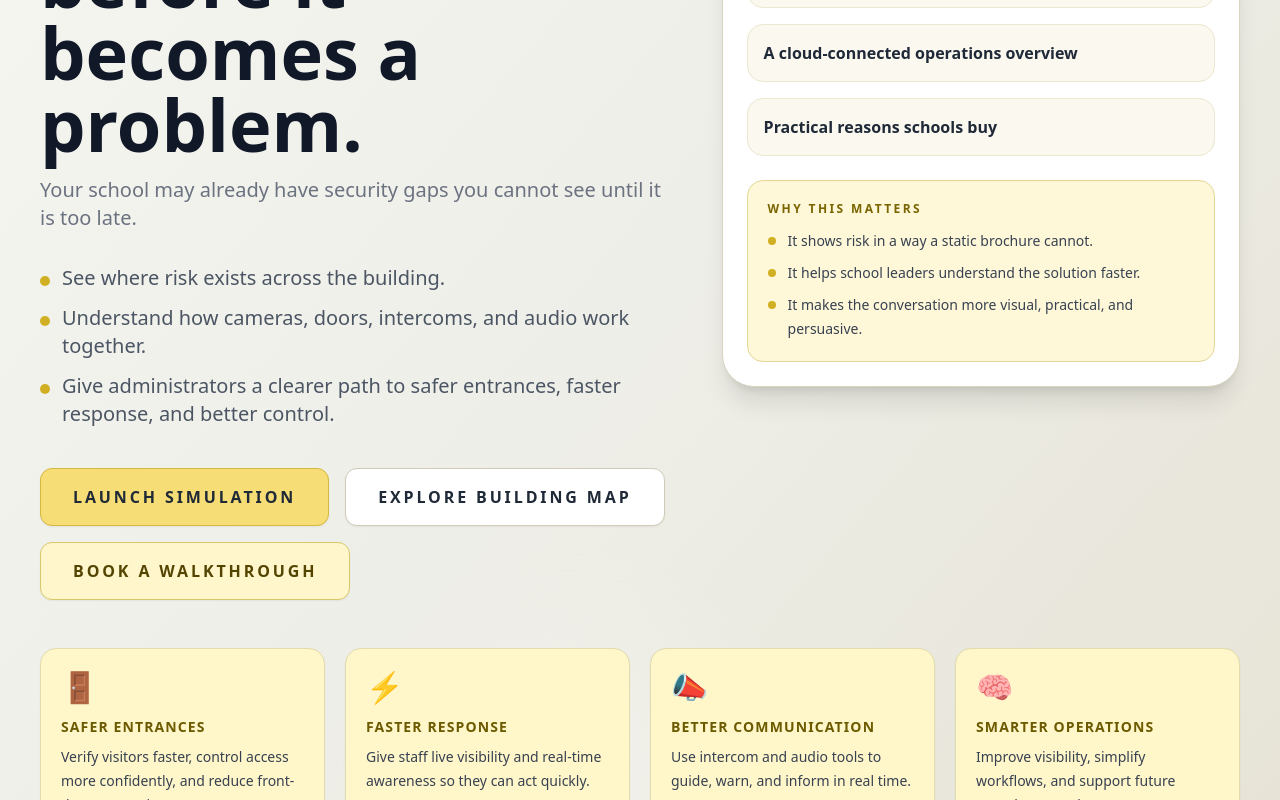
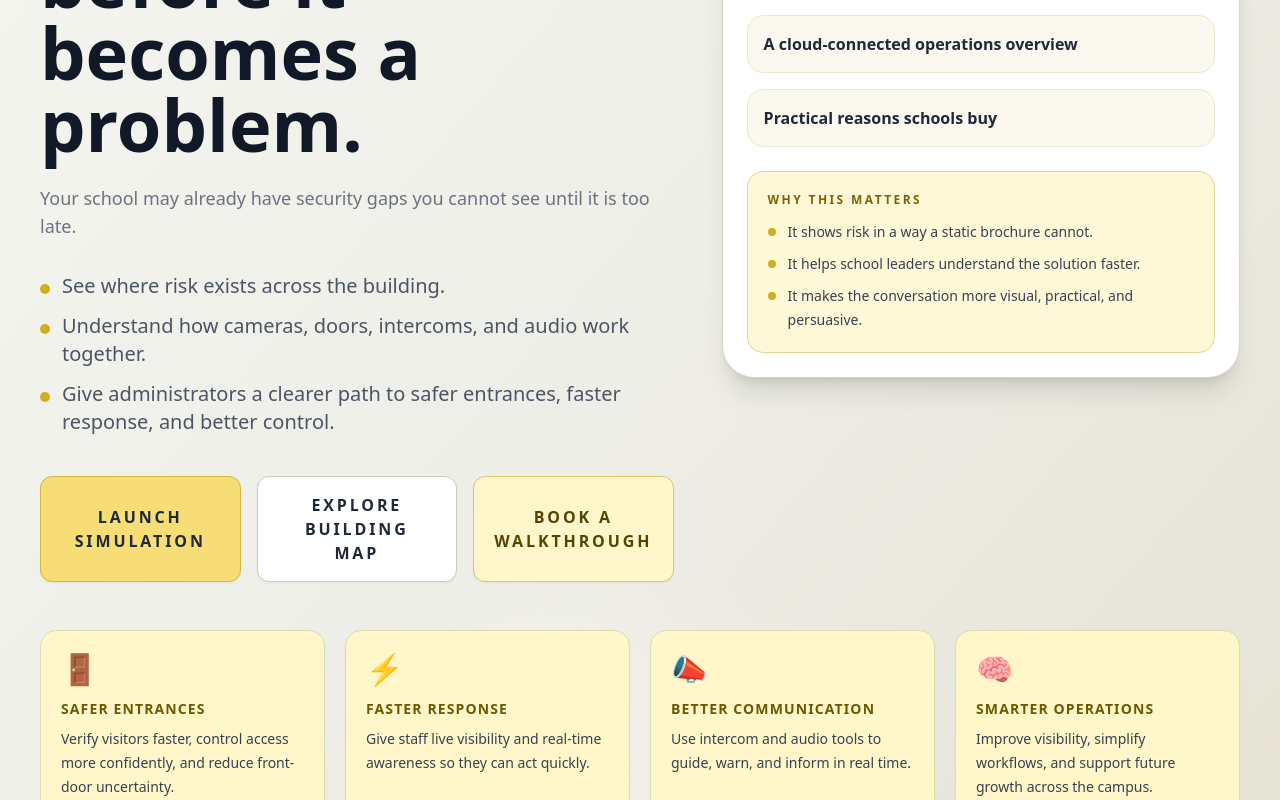
Before and after one commit to ctraverAdmin/school-security-demo, a React (Vite) app: page / in a window 1280 px wide. Shown: the part 570-1370 px from the top of the page. Built offline with nearby package versions, Linux system fonts and the light colour scheme.

Commit message:
change span

```diff
--- a/src/App.jsx
+++ b/src/App.jsx
@@ -334,7 +334,7 @@ export default function AxisSchoolSecurityBrochure() {
                   before it becomes a problem.
                 </h1>
 
-                <p className="mt-4 max-w-3xl text-lg font-medium leading-7 text-[#6b7280] md:text-xl">
+                <p className="mt-6 max-w-3xl text-base font-medium leading-7 text-[#6b7280] md:text-lg">
                   Your school may already have security gaps you cannot see until it is too late.
                 </p>
 
@@ -354,22 +354,22 @@ export default function AxisSchoolSecurityBrochure() {
                   ))}
                 </div>
 
-                <div className="mt-10 flex flex-wrap gap-4">
+                <div className="mt-10 grid w-full max-w-5xl gap-4 md:grid-cols-3">
                   <a
                     href="#simulation"
-                    className="rounded-xl border border-[#d4b83f] bg-[#f6dd75] px-8 py-4 text-base font-black uppercase tracking-[0.18em] text-[#1f2937] shadow-sm transition hover:-translate-y-0.5"
+                    className="flex items-center justify-center rounded-xl border border-[#d4b83f] bg-[#f6dd75] px-8 py-4 text-center text-base font-black uppercase tracking-[0.18em] text-[#1f2937] shadow-sm transition hover:-translate-y-0.5"
                   >
                     Launch Simulation
                   </a>
                   <a
                     href="#map"
-                    className="rounded-xl border border-[#cfcbb6] bg-white px-8 py-4 text-base font-bold uppercase tracking-[0.18em] text-[#1f2937] shadow-sm transition hover:-translate-y-0.5"
+                    className="flex items-center justify-center rounded-xl border border-[#cfcbb6] bg-white px-8 py-4 text-center text-base font-bold uppercase tracking-[0.18em] text-[#1f2937] shadow-sm transition hover:-translate-y-0.5"
                   >
                     Explore Building Map
                   </a>
                   <a
                     href="mailto:nedatainfo@northeastdata.com?subject=School%20Security%20Walkthrough"
-                    className="rounded-xl border border-[#d9c86a] bg-[#fff6cc] px-8 py-4 text-base font-bold uppercase tracking-[0.18em] text-[#534400] shadow-sm transition hover:-translate-y-0.5"
+                    className="flex items-center justify-center rounded-xl border border-[#d9c86a] bg-[#fff6cc] px-8 py-4 text-center text-base font-bold uppercase tracking-[0.18em] text-[#534400] shadow-sm transition hover:-translate-y-0.5"
                   >
                     Book a Walkthrough
                   </a>
```
